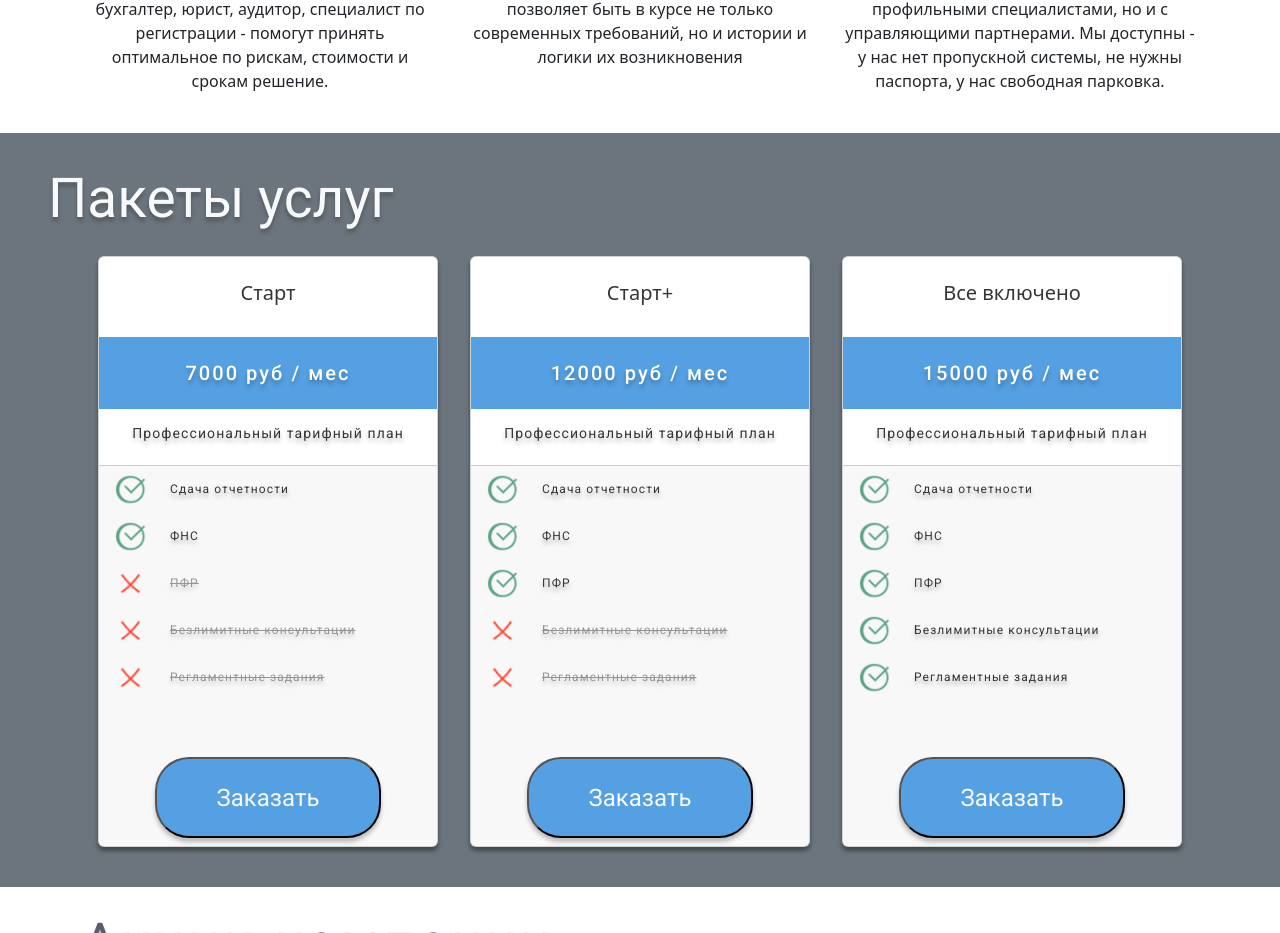
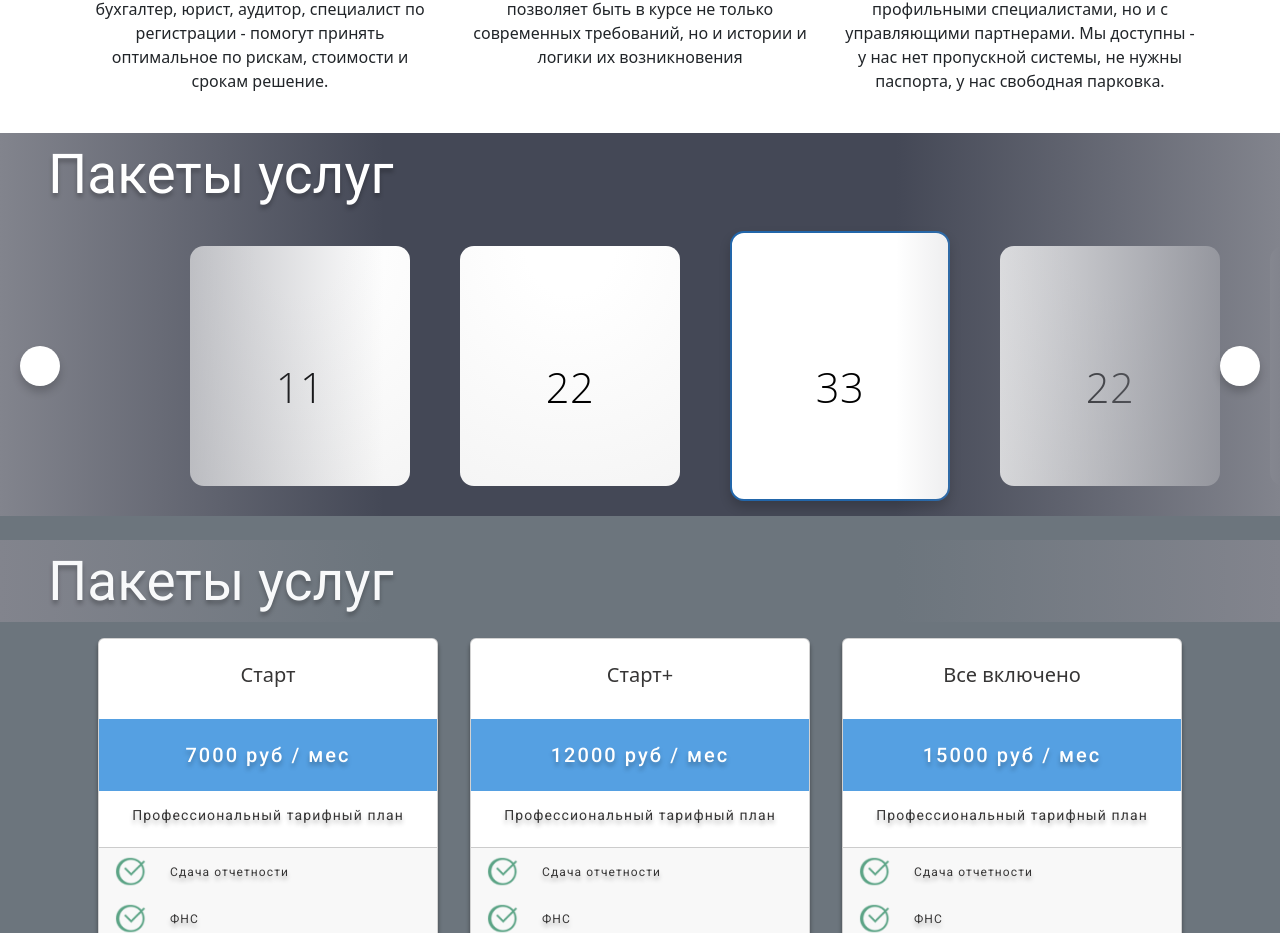
Before and after one commit to FarAlex54/Layer, a React (Create React App) app: page / in a window 1280 px wide. Shown: the part 1452-2385 px from the top of the page. Built offline with nearby package versions, Linux system fonts and the light colour scheme.

Commit message:
Изменил пакеты

```diff
--- a/src/App.css
+++ b/src/App.css
@@ -2,6 +2,103 @@
     font-family: Roboto;
     src: url('../public/fonts/Roboto.ttf');
 }
+/* Стили для карусели с Пакетами услуг */
+.carus {
+    display:flex;
+    align-items:center;
+    justify-content:center;
+    flex-direction:column;
+    background:#444856;
+  }
+
+  .cards_carus-wrapper {
+    width:100%;
+    height:300px;
+    /* max-width:1200px; */
+    overflow-x:hidden;
+    position:relative;
+  }
+
+  .cards_carus {
+    position:absolute;
+    top:15px;
+    left:50%;
+    transform:translateX(-110px);
+    display:flex;
+    flex-direction:row;
+    width:1300px;
+    justify-content:space-between;
+  }
+
+  .card_carus {
+    width:220px;
+    height:260px;
+    border-radius:14px;
+    border:none;
+    font-family: 'Open Sans', sans-serif;
+    letter-spacing:0.5px;
+    display:inline;
+    cursor:pointer;
+    box-sizing:border-box;
+    color:#000;
+  }
+
+  .card_carus h2 {
+    font-size:2.6em;
+    font-weight:300;
+    margin-top:1.25em;
+  }
+
+  .card_carus h4 {
+    text-transform:uppercase;
+  }
+
+  .cards_carus-wrapper::after {
+    content:'';
+    display:block;
+    position:absolute;
+    top:0;
+    width:100%;
+    /* max-width:1200px; */
+    height:100%;
+    background:linear-gradient(90deg, #82848d 0%, #ffffff00 30%, #ffffff00 70%, #82848d 100%);
+    pointer-events:none;
+  }
+
+  .arrow-btn {
+    width:40px;
+    height:40px;
+    background:#fff;
+    border-radius:50%;
+    border:none;
+    box-shadow: 0 6px 8px #00000030;
+    position:absolute;
+    top:50%;
+    left:20px;
+    transform:translateY(-50%);
+    z-index:1000;
+    cursor:pointer;
+  }
+
+  .arrow-btn-next {
+    left:auto;
+    right:20px;
+  }
+
+  .arrow-btn svg {
+    fill:#333;
+    position:absolute;
+    height:80%;
+    left:50%;
+    top:50%;
+    transform:translate(-60%,-50%);
+  }
+
+  .arrow-btn-next svg {
+    transform:translate(-40%,-50%);
+  }
+
+/* Стили для Cnhfybws База знаний */
 .ul{
     list-style: disc;
     color: #FFF;
@@ -17,6 +114,7 @@
     color: #FFF;
     font-family: Roboto;
     font-size: 55px;
+    background:linear-gradient(90deg, #82848d 0%, #ffffff00 30%, #ffffff00 70%, #82848d 100%);
 }
 .name_block_light{
     text-shadow: 0px 4px 4px rgba(0, 0, 0, 0.25);
@@ -32,7 +130,7 @@
     font-weight: 400;
     line-height: normal;
 }
-.knows_page_article_header{
+.knows_page_article_header a{
     color: #FFF;
     text-shadow: 0px 4px 4px rgba(0, 0, 0, 0.25);
     font-family: Roboto;
@@ -40,7 +138,10 @@
     font-style: normal;
     font-weight: 500;
     line-height: normal;
+    text-decoration:none;
 }
+
+
 .services_card{
     border-radius: 10px;
     border: 1px solid;
--- a/src/components/Home.jsx
+++ b/src/components/Home.jsx
@@ -5,6 +5,7 @@ import InfoCommand from './InfoCommand';
 import Packages from './Packages';
 import Stocks from './Stocks';
 import GeoLocation from './GeoLocation';
+import PackagesNew from './PackagesNew';
 
 const Home = () => {
   return (
@@ -12,6 +13,7 @@ const Home = () => {
         <Banner/>
         <Services/>
         <InfoCommand/>
+        <PackagesNew/>
         <Packages/>
         <Stocks/>
         <GeoLocation />
--- /dev/null
+++ b/src/components/PackagesNew.jsx
@@ -0,0 +1,119 @@
+import React, {useState, useEffect} from 'react'
+import { gsap } from 'gsap/dist/gsap';
+import CardForPackages from './cards/CardForPackages';
+import { AppContext } from '../App';
+
+
+const PackagesNew = () => {
+    const PackagesContext = React.useContext(AppContext);
+    const [kolvo,setKolvo] = useState([
+        {id:'11'},
+        {id:'22'},
+        {id:'33'},
+        {id:'22'},
+        {id:'33'}
+    ]);
+    useEffect(()=>{
+        const cardsNumbs = kolvo.length-1;//Количество карточек
+        const arrowBtns = document.querySelectorAll('.arrow-btn') //ищет и записывает все элементы с классом arrow-btn в обьект
+        const cardBtns = document.querySelectorAll('.card_carus') //ищет и записывает все элементы с классом card_carus в обьект
+        let currentCard = cardsNumbs/2; //текущая активная карточка при загрузке страницы середина
+        console.log('currentCard ',currentCard)
+        let dir = 1;//Означает что все кнопки управления на месте'
+        arrowBtns.forEach((btn,i)=>{//в итоге из обьекта arrowBtns берется два обьекта в виде стелочек
+            btn.onpointerenter = (e)=> gsap.to(btn, {ease:'expo','box-shadow':'0 3px 4px #00000050'})//анимация для стрелочки дальше
+            btn.onpointerleave = (e)=> gsap.to(btn, {ease:'expo','box-shadow':'0 6px 8px #00000030'})//анимация для стрелочки назад
+            btn.onclick = (e)=> {//действие при нажатии на кнопочку
+                dir = (i===0)? 1:-1
+                if (i===0) {
+                    currentCard--
+                    currentCard = Math.max(0, currentCard)//движемся до первой карточки
+                }
+                else {
+                    currentCard++
+                    currentCard = Math.min(cardsNumbs, currentCard)//движемся до последней карточки
+                }
+                moveCards(0.75) //скорость перемещения
+            }
+        })
+        cardBtns.forEach((btn,i)=>{
+            btn.onpointerenter = (e)=> gsap.to(btn, {
+                ease:'power3',
+                overwrite:'auto',
+                'box-shadow':()=>(i===currentCard)?'0 6px 11px #00000030':'0 6px 11px #00000030'
+            })
+
+            btn.onpointerleave = (e)=> gsap.to(btn, {
+                ease:'power3',
+                overwrite:'auto',
+                'box-shadow':()=>(i===currentCard)?'0 6px 11px #00000030':'0 0px 0px #00000030'
+            })
+
+            btn.onclick = (e)=> {
+                dir = (i<currentCard)? 1:-1
+                currentCard = i
+                moveCards(0.75)
+            }
+        })
+        function moveCards(dur=0){
+            gsap.timeline({defaults:{ duration:dur, ease:'power3', stagger:{each:-0.03*dir} }})
+            .to('.card_carus', {
+                x:-170*currentCard,//центрирование фокусированной карточки
+                y:(i)=>(i===currentCard)?0:15,//вертикальное выравнивание второстепенных карточек
+                height:(i)=>(i===currentCard)?270:240,//высота активной/пассивной карточки
+                ease:'elastic.out(0.4)'//gsap дрыгалка
+            }, 0)
+            .to('.card_carus', {//рамочка, тенюшка, прозрачность и тд выбранной карточки
+                cursor:(i)=>(i===currentCard)?'default':'pointer',
+                'box-shadow':(i)=>(i===currentCard)?'0 6px 11px #00000030':'0 0px 0px #00000030',
+                border:(i)=>(i===currentCard)?'2px solid #26a':'0px solid #fff',
+                background:(i)=>(i===currentCard)?'radial-gradient(100% 100% at top, #fff 0%, #fff 99%)':'radial-gradient(100% 100% at top, #fff 20%, #eee 175%)',
+                ease:'expo'
+            }, 0)
+            .to('.arrow-btn-prev', { //гасим кнопки при границах списка карточек
+                autoAlpha:(currentCard===0)?0:1
+            }, 0)
+            .to('.arrow-btn-next', { //гасим кнопки при границах списка карточек
+                autoAlpha:(currentCard===cardsNumbs)?0:1
+            }, 0)
+            .to('.card_carus h4', { // анимация заголовка h4
+                y:(i)=>(i===currentCard)?10:8,
+                opacity:(i)=>(i===currentCard)?1:0,
+            }, 0)
+        }
+        moveCards()
+    })
+  return (
+    <div className='carus'>
+        <div className='name_block_dark px-5 align-self-start flex-fill' style={{width:'100%'}}>Пакеты услуг</div>
+        <div className='cards_carus-wrapper'>
+            <div className='cards_carus'>
+                {[...kolvo].map((obj,i)=>{
+                    return  <button className='card_carus card1' tabindex="-1">
+                                <h2>{obj.id}</h2>
+                            </button>
+                })}
+{/*                 <button className='card_carus card1' tabindex="-1">
+                    <h2>Пакет 1</h2>
+                </button>
+                <button className='card_carus card2' tabindex="-1">
+                    <h2>Пакет 2</h2>
+                </button>
+                <button className='card_carus card3' tabindex="-1">
+                    <h4>Пакет 3</h4>
+                    <p>asd</p>
+                    <h4>Пакет 3</h4>
+                </button> */}
+
+            </div>
+            <button className="arrow-btn arrow-btn-prev" tabindex="0">
+            </button>
+            <button className="arrow-btn arrow-btn-next" tabindex="0">
+            </button>
+        </div>
+
+    </div>
+  )
+}
+
+export default PackagesNew
--- a/src/components/pages/KnowsPage.jsx
+++ b/src/components/pages/KnowsPage.jsx
@@ -1,17 +1,28 @@
-import React from 'react'
+import React, { memo } from 'react'
 import Container from 'react-bootstrap/Container';
+import Button from 'react-bootstrap/Button';
+import Modal from 'react-bootstrap/Modal';
 import { AppContext } from '../../App';
+import { useState } from 'react';
 
 const KnowsPage = () => {
   const KnowsPageContext = React.useContext(AppContext);
+  const [article,setArticle] = useState({});
+  const [show,setShow] = useState(false);
+  const handleClose = () => setShow(false);
+  function handleClick(obj,e){
+    e.preventDefault();
+    setShow(true);
+    setArticle(obj);
+  }
+
   return (
     <div>
       {[...KnowsPageContext.articles].map((obj,i)=>{
         return <div>
-          {console.log('что прошло')}
           <div className='bg-secondary py-4'>
             <Container className='knows_page_article_header'>
-              <span>Статья {obj.number} {obj.title}</span>
+              <a href="" onClick={(e)=>handleClick(obj,e)}><span>Статья {obj.number} {obj.title}</span></a>
             </Container>
           </div>
             <Container className=''>
@@ -19,6 +30,18 @@ const KnowsPage = () => {
             </Container>
         </div>
       })}
+      <Modal show={show} onHide={handleClose}>
+        <Modal.Header closeButton>
+          <Modal.Title>{article.number} {article.title}</Modal.Title>
+        </Modal.Header>
+        <Modal.Body>{article.text}</Modal.Body>
+        <Modal.Footer>
+          <div>дата публикации: {article.date}</div>
+          <Button variant="primary" onClick={handleClose}>
+            Закрыть
+          </Button>
+        </Modal.Footer>
+      </Modal>
     </div>
   )
 }
```
Also changed, not shown: src/App.jsx (+66 -66 lines), 10 other files (tests, documents, lock files or other folders).
